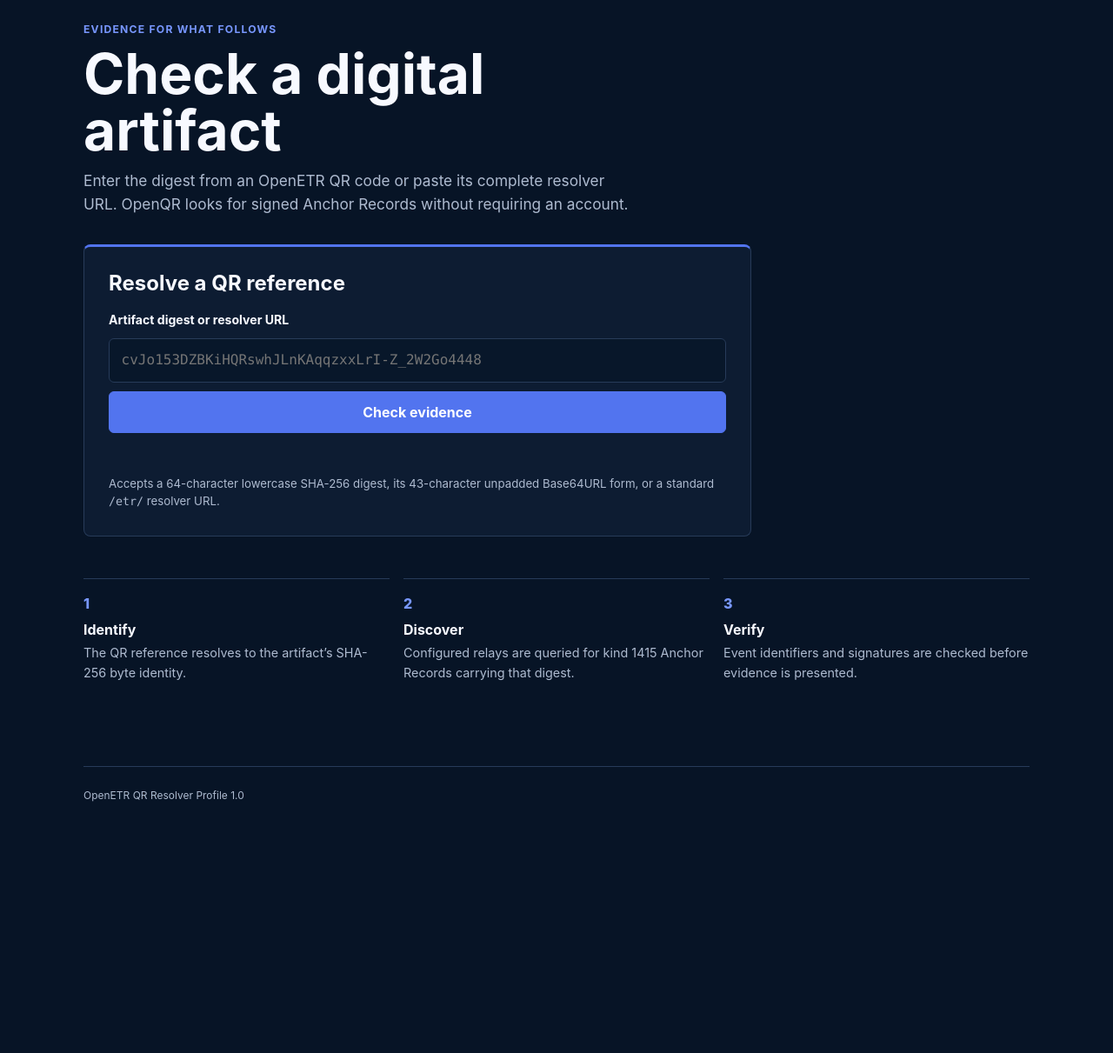
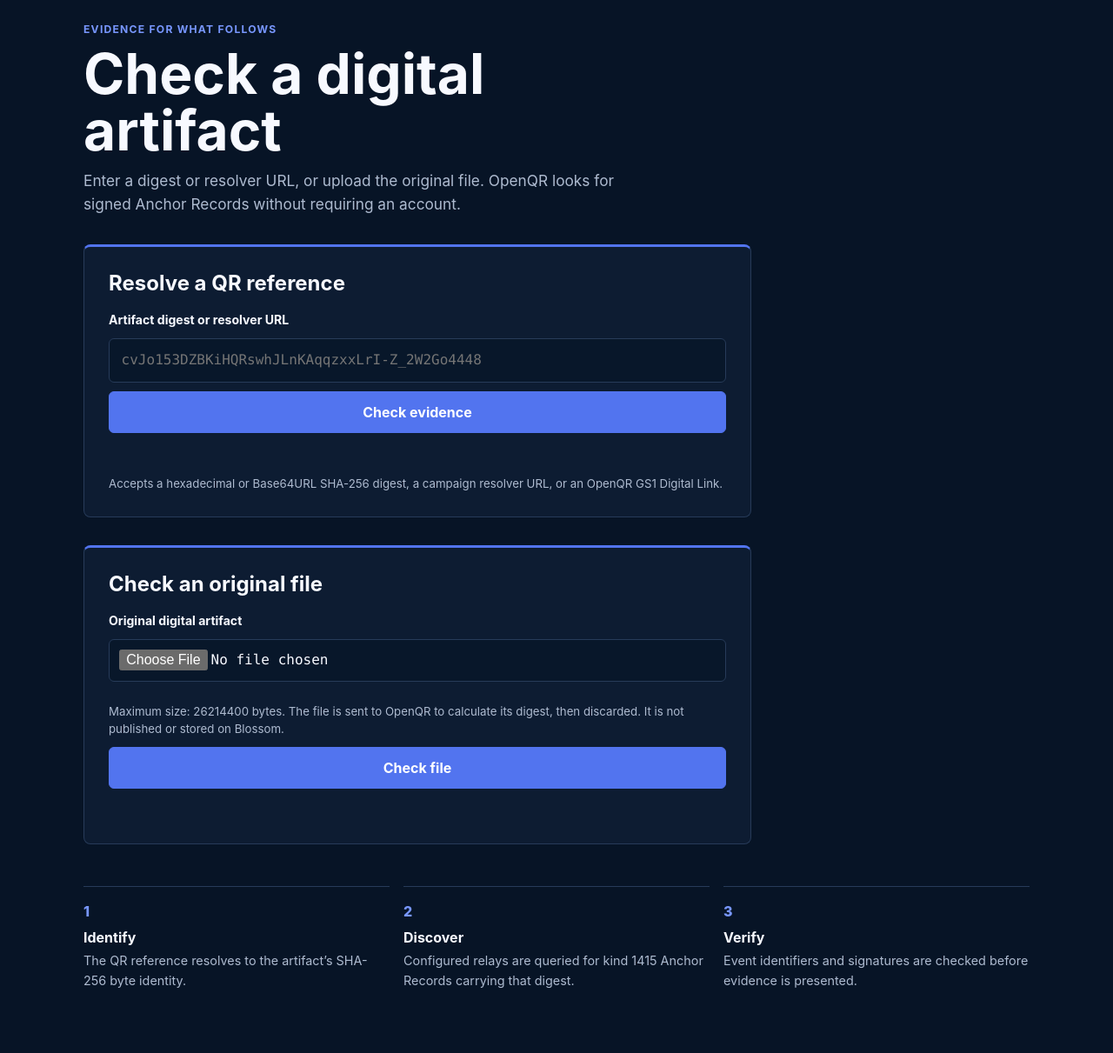
Before and after one commit to trbouma/openqr, a FastAPI app: page / in a window 1280 px wide. Shown: the part 139-1350 px from the top of the page at 87% size. Before the commit the page ends 1061 px from the top, so only its background shows below. Run offline with FastAPI, Linux system fonts and the light colour scheme.

Commit message:
add file upload to check

```diff
--- a/app/main.py
+++ b/app/main.py
@@ -29,6 +29,7 @@
     base64url_digest,
     maybe_upload_to_blossom,
     read_artifact,
+    hash_artifact,
     render_qr_png,
     publish_anchor,
     retrieve_artifact,
@@ -91,7 +92,7 @@
         "signed_in": bool(request.session.get("root_nsec")),
         "acting_profile": request.session.get("profile"),
         "acting_npub": request.session.get("profile_npub"),
-        "csrf_token": csrf_token(request) if request.url.path in {"/register", "/login", "/profiles/use"} else "",
+        "csrf_token": csrf_token(request) if request.url.path in {"/", "/check-file", "/register", "/login", "/profiles/use"} else "",
         "max_upload_bytes": MAX_UPLOAD_BYTES,
         **values,
     }
@@ -204,6 +205,22 @@
 @app.get("/register", response_class=HTMLResponse)
 async def register_form(request: Request):
     return await registration_page(request)
+
+
+@app.post("/check-file", response_class=HTMLResponse)
+async def check_original(request: Request, file: UploadFile = File(...), csrf: str = Form("")):
+    try:
+        check_csrf(request, csrf)
+    except HTTPException:
+        await file.close()
+        raise
+    try:
+        digest = await hash_artifact(file, max_bytes=MAX_UPLOAD_BYTES)
+    except ValueError as exc:
+        return templates.TemplateResponse(
+            request, "index.html", template_context(request, upload_error=str(exc)), status_code=400,
+        )
+    return RedirectResponse(f"/etr/{base64url_digest(digest)}", status_code=303)
 
 
 @app.post("/register", response_class=HTMLResponse)
--- a/app/session.py
+++ b/app/session.py
@@ -35,7 +35,7 @@
         async def send_session(message):
             if message["type"] == "http.response.start":
                 headers = MutableHeaders(scope=message)
-                if scope["path"] in {"/register", "/login", "/logout", "/profiles/use"}:
+                if scope["path"] in {"/", "/check-file", "/register", "/login", "/logout", "/profiles/use"}:
                     headers["Cache-Control"] = "no-store"
                     headers["Referrer-Policy"] = "same-origin"
                 if session != initial:
--- a/app/templates/index.html
+++ b/app/templates/index.html
@@ -4,7 +4,7 @@
 <section class="intro">
   <p class="eyebrow">Evidence for what follows</p>
   <h1>Check a digital artifact</h1>
-  <p>Enter the digest from an OpenETR QR code or paste its complete resolver URL. OpenQR looks for signed Anchor Records without requiring an account.</p>
+  <p>Enter a digest or resolver URL, or upload the original file. OpenQR looks for signed Anchor Records without requiring an account.</p>
 </section>
 
 <section class="lookup-panel" aria-labelledby="lookup-heading">
@@ -18,7 +18,20 @@
     <button type="submit">Check evidence</button>
   </form>
   <p id="lookup-progress" class="request-progress" role="status" aria-live="polite" aria-atomic="true"><span class="progress-spinner" aria-hidden="true" hidden></span><span data-progress-message="Please wait. Checking evidence and retrieving the artifact..."></span></p>
-  <p class="field-note">Accepts a 64-character lowercase SHA-256 digest, its 43-character unpadded Base64URL form, or a standard <code>/etr/</code> resolver URL.</p>
+  <p class="field-note">Accepts a hexadecimal or Base64URL SHA-256 digest, a campaign resolver URL, or an OpenQR GS1 Digital Link.</p>
+</section>
+
+<section class="lookup-panel" aria-labelledby="original-heading">
+  <h2 id="original-heading">Check an original file</h2>
+  {% if upload_error %}<p class="notice notice-error" role="alert">{{ upload_error }}</p>{% endif %}
+  <form action="/check-file" method="post" enctype="multipart/form-data" data-progress="file-check-progress">
+    <input type="hidden" name="csrf" value="{{ csrf_token }}">
+    <label for="original-file">Original digital artifact</label>
+    <input id="original-file" name="file" type="file" required>
+    <p class="field-note">Maximum size: {{ max_upload_bytes }} bytes. The file is sent to OpenQR to calculate its digest, then discarded. It is not published or stored on Blossom.</p>
+    <button type="submit">Check file</button>
+  </form>
+  <p id="file-check-progress" class="request-progress" role="status" aria-live="polite" aria-atomic="true"><span class="progress-spinner" aria-hidden="true" hidden></span><span data-progress-message="Please wait. Uploading and checking the original file..."></span></p>
 </section>
 
 <section class="steps" aria-label="How OpenQR works">
```
Also changed, not shown: app/registration.py (+17 -0 lines), tests/test_app.py (+29 -0 lines), README.md, 1 other file.
